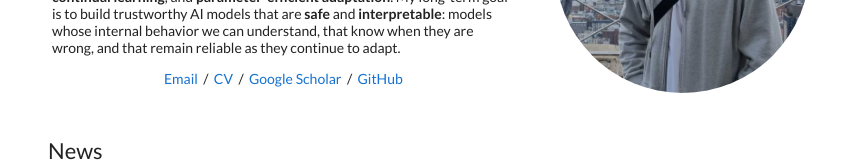
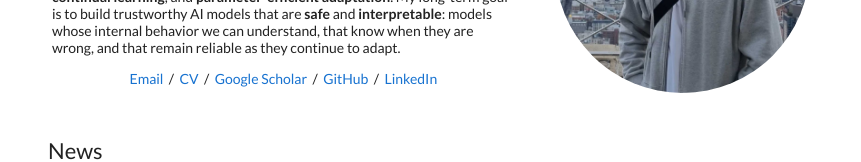
Before and after one commit to DaeZZang/DaeZZang.github.io, a plain HTML site: page index.html in a window 1280 px wide. Shown: the part 188-350 px from the top of the page, without its empty margins (209-1070 px from the left). Drawn offline with Linux system fonts and the light colour scheme.

Commit message:
Show LinkedIn profile on homepage

```diff
--- a/index.html
+++ b/index.html
@@ -67,10 +67,8 @@
 
                       <a href="https://github.com/DaeZZang">GitHub</a>
 
-                      <!-- LinkedIn 주소로 수정 후 주석 해제
                       &nbsp;/&nbsp;
-                      <a href="#">LinkedIn</a>
-                      -->
+                      <a href="https://www.linkedin.com/in/sungjun-yun-86164b286/">LinkedIn</a>
                     </p>
                   </td>
 
```
